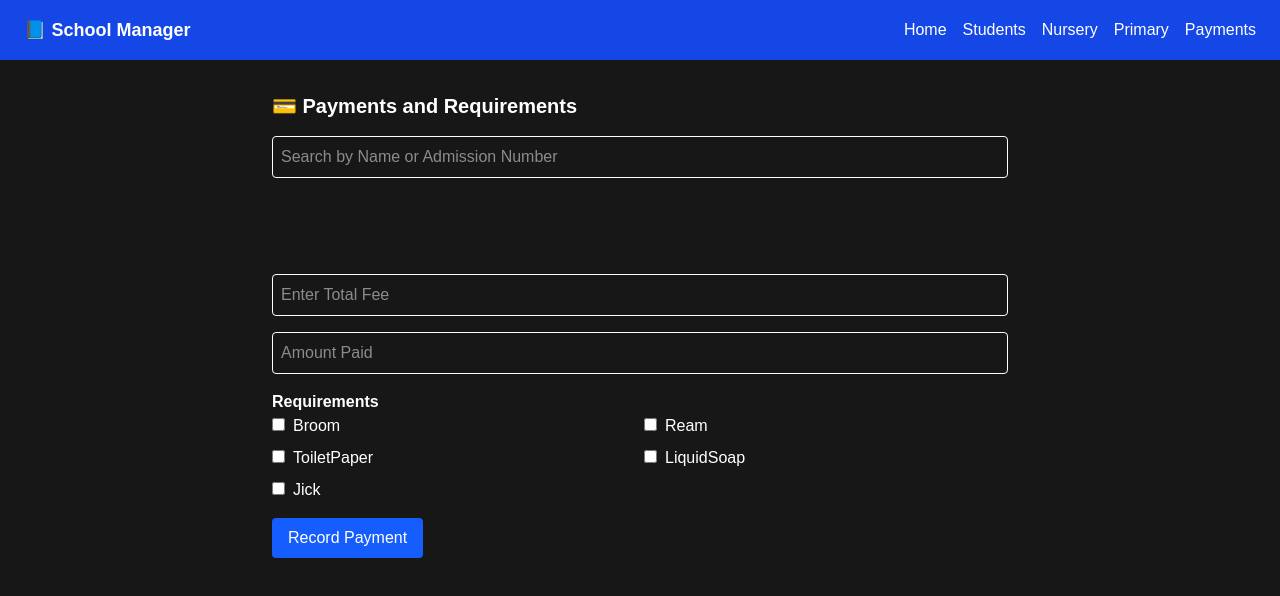
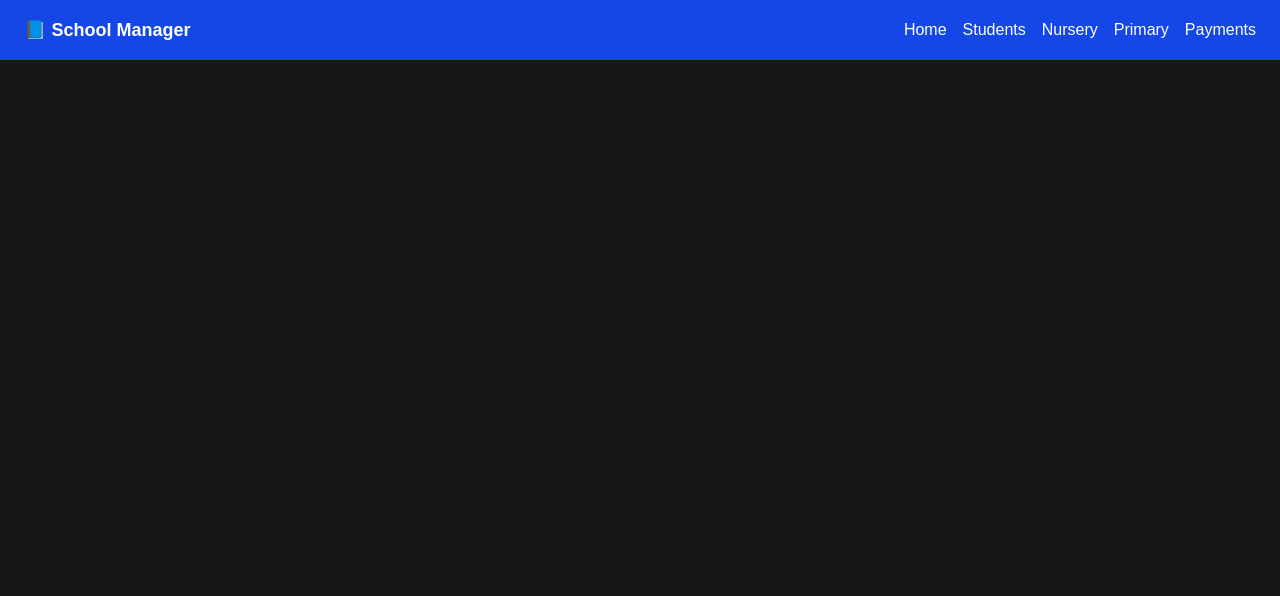
Before and after one commit to Ssuubi-Grace/KMNPS-School-Management-System, a Next.js app: page /payments in a window 1280 px wide. Shown: the top 596 px of the page. Built offline with nearby package versions, Linux system fonts and the light colour scheme.

Commit message:
minimal changes to allow deployment

```diff
--- a/app/classes/nursery/Baby/page.tsx
+++ b/app/classes/nursery/Baby/page.tsx
@@ -5,7 +5,7 @@ import { useParams } from 'next/navigation';
 export default function ClassStudentsPage() {
     const [students, setStudents] = useState([]);
     const params = useParams();
-    const className = decodeURIComponent(params.className);
+    const className = decodeURIComponent((params.className as string) || '');
 
     useEffect(() => {
         const data = localStorage.getItem('pupilData');
--- a/app/payments/page.tsx
+++ b/app/payments/page.tsx
@@ -1,265 +1,272 @@
 
-// //ALLOWS ME TO SET A TOTAL FEE
+// // //ALLOWS ME TO SET A TOTAL FEE
 'use client';
 import { useState, useEffect } from 'react';
 
 export default function PaymentsPage() {
-    const [students, setStudents] = useState([]);
-    const [selectedStudent, setSelectedStudent] = useState('');
-    const [amountPaid, setAmountPaid] = useState('');
-    const [totalFee, setTotalFee] = useState('');
-    const [requirements, setRequirements] = useState({
-        broom: false,
-        ream: false,
-        toiletPaper: false,
-        liquidSoap: false,
-        jick: false,
-    });
+  return (
+    <div className="text-center">
+    </div>
+  )
+}
 
-    useEffect(() => {
-        const saved = JSON.parse(localStorage.getItem('pupilData') || '[]');
-        setStudents(saved);
-    }, []);
+// export default function PaymentsPage() {
+//     const [students, setStudents] = useState([]);
+//     const [selectedStudent, setSelectedStudent] = useState('');
+//     const [amountPaid, setAmountPaid] = useState('');
+//     const [totalFee, setTotalFee] = useState('');
+//     const [requirements, setRequirements] = useState({
+//         broom: false,
+//         ream: false,
+//         toiletPaper: false,
+//         liquidSoap: false,
+//         jick: false,
+//     });
 
-    const filteredStudents = students.filter(
-        (student) =>
-            student.fullName.toLowerCase().includes(selectedStudent.toLowerCase()) ||
-            student.admissionNo.toLowerCase().includes(selectedStudent.toLowerCase())
-    );
+//     useEffect(() => {
+//         const saved = JSON.parse(localStorage.getItem('pupilData') || '[]');
+//         setStudents(saved);
+//     }, []);
 
-    const matchedStudent = students.find(
-        (s) =>
-            s.admissionNo.toLowerCase() === selectedStudent.toLowerCase() ||
-            s.fullName.toLowerCase() === selectedStudent.toLowerCase()
-    );
+//     const filteredStudents = students.filter(
+//         (student) =>
+//             student.fullName.toLowerCase().includes(selectedStudent.toLowerCase()) ||
+//             student.admissionNo.toLowerCase().includes(selectedStudent.toLowerCase())
+//     );
 
-    useEffect(() => {
-        if (matchedStudent) {
-            const allPayments = JSON.parse(localStorage.getItem('payments') || '[]');
-            const studentPayments = allPayments.filter(
-                (p: any) => p.admissionNo === matchedStudent.admissionNo
-            );
+//     const matchedStudent = students.find(
+//         (s) =>
+//             s.admissionNo.toLowerCase() === selectedStudent.toLowerCase() ||
+//             s.fullName.toLowerCase() === selectedStudent.toLowerCase()
+//     );
 
-            if (studentPayments.length > 0) {
-                const latest = studentPayments[studentPayments.length - 1];
-                setTotalFee(latest.totalFee?.toString() || '');
-            } else {
-                setTotalFee('');
-            }
-        }
-    }, [matchedStudent]);
+//     useEffect(() => {
+//         if (matchedStudent) {
+//             const allPayments = JSON.parse(localStorage.getItem('payments') || '[]');
+//             const studentPayments = allPayments.filter(
+//                 (p: any) => p.admissionNo === matchedStudent.admissionNo
+//             );
 
-    const handlePayment = () => {
-        if (!matchedStudent) {
-            alert('Please enter a valid student name or admission number');
-            return;
-        }
+//             if (studentPayments.length > 0) {
+//                 const latest = studentPayments[studentPayments.length - 1];
+//                 setTotalFee(latest.totalFee?.toString() || '');
+//             } else {
+//                 setTotalFee('');
+//             }
+//         }
+//     }, [matchedStudent]);
 
-        if (!totalFee || isNaN(parseInt(totalFee))) {
-            alert('Please enter a valid total fee');
-            return;
-        }
+//     const handlePayment = () => {
+//         if (!matchedStudent) {
+//             alert('Please enter a valid student name or admission number');
+//             return;
+//         }
 
-        if (!amountPaid || isNaN(parseInt(amountPaid))) {
-            alert('Please enter a valid amount paid');
-            return;
-        }
+//         if (!totalFee || isNaN(parseInt(totalFee))) {
+//             alert('Please enter a valid total fee');
+//             return;
+//         }
 
-        const existing = JSON.parse(localStorage.getItem('payments') || '[]');
+//         if (!amountPaid || isNaN(parseInt(amountPaid))) {
+//             alert('Please enter a valid amount paid');
+//             return;
+//         }
 
-        const newPayment = {
-            admissionNo: matchedStudent.admissionNo,
-            fullName: matchedStudent.fullName,
-            classGrade: matchedStudent.classGrade,
-            amountPaid: parseInt(amountPaid),
-            totalFee: parseInt(totalFee),
-            requirements,
-            date: new Date().toISOString(),
-        };
+//         const existing = JSON.parse(localStorage.getItem('payments') || '[]');
 
-        localStorage.setItem('payments', JSON.stringify([...existing, newPayment]));
-        alert('Payment recorded successfully!');
-        setAmountPaid('');
-        setRequirements({
-            broom: false,
-            ream: false,
-            toiletPaper: false,
-            liquidSoap: false,
-            jick: false,
-        });
-    };
+//         const newPayment = {
+//             admissionNo: matchedStudent.admissionNo,
+//             fullName: matchedStudent.fullName,
+//             classGrade: matchedStudent.classGrade,
+//             amountPaid: parseInt(amountPaid),
+//             totalFee: parseInt(totalFee),
+//             requirements,
+//             date: new Date().toISOString(),
+//         };
 
-    const getTotalPaid = () => {
-        const studentPayments = JSON.parse(localStorage.getItem('payments') || '[]');
-        return studentPayments
-            .filter((payment: any) => payment.admissionNo === matchedStudent?.admissionNo)
-            .reduce((sum: number, payment: any) => sum + payment.amountPaid, 0);
-    };
+//         localStorage.setItem('payments', JSON.stringify([...existing, newPayment]));
+//         alert('Payment recorded successfully!');
+//         setAmountPaid('');
+//         setRequirements({
+//             broom: false,
+//             ream: false,
+//             toiletPaper: false,
+//             liquidSoap: false,
+//             jick: false,
+//         });
+//     };
 
-    const getBalance = () => {
-        //return parseInt(totalFee || '0') - getTotalPaid();
-        return parseInt(totalFee) - getTotalPaid();
-    };
+//     const getTotalPaid = () => {
+//         const studentPayments = JSON.parse(localStorage.getItem('payments') || '[]');
+//         return studentPayments
+//             .filter((payment: any) => payment.admissionNo === matchedStudent?.admissionNo)
+//             .reduce((sum: number, payment: any) => sum + payment.amountPaid, 0);
+//     };
 
-    const paymentHistory = () => {
-        const studentPayments = JSON.parse(localStorage.getItem('payments') || '[]');
-        const filteredPayments = studentPayments.filter(
-            (payment: any) => payment.admissionNo === matchedStudent?.admissionNo
-        );
-        return filteredPayments.map((payment: any, index: number) => (
-            <tr key={index}>
-                <td>{new Date(payment.date).toLocaleString()}</td>
-                <td>{payment.amountPaid}</td>
-                <td>{Object.keys(payment.requirements).filter((key) => payment.requirements[key]).join(', ')}</td>
-            </tr>
-        ));
-    };
+//     const getBalance = () => {
+//         //return parseInt(totalFee || '0') - getTotalPaid();
+//         return parseInt(totalFee) - getTotalPaid();
+//     };
+
+//     const paymentHistory = () => {
+//         const studentPayments = JSON.parse(localStorage.getItem('payments') || '[]');
+//         const filteredPayments = studentPayments.filter(
+//             (payment: any) => payment.admissionNo === matchedStudent?.admissionNo
+//         );
+//         return filteredPayments.map((payment: any, index: number) => (
+//             <tr key={index}>
+//                 <td>{new Date(payment.date).toLocaleString()}</td>
+//                 <td>{payment.amountPaid}</td>
+//                 <td>{Object.keys(payment.requirements).filter((key) => payment.requirements[key]).join(', ')}</td>
+//             </tr>
+//         ));
+//     };
 
 
-    const hasMadePayment = matchedStudent &&
-        JSON.parse(localStorage.getItem('payments') || '[]')
-            .some((p) => p.admissionNo === matchedStudent.admissionNo);
+//     const hasMadePayment = matchedStudent &&
+//         JSON.parse(localStorage.getItem('payments') || '[]')
+//             .some((p) => p.admissionNo === matchedStudent.admissionNo);
 
 
-    return (
-        <div className="max-w-3xl mx-auto p-4">
-            <h1 className="text-xl font-bold mb-4">💳 Payments and Requirements</h1>
+//     return (
+//         <div className="max-w-3xl mx-auto p-4">
+//             <h1 className="text-xl font-bold mb-4">💳 Payments and Requirements</h1>
 
-            {/* Search with suggestions */}
+//             {/* Search with suggestions */}
 
-            <div className="relative mb-24">
-                <input
-                    type="text"
-                    placeholder="Search by Name or Admission Number"
-                    value={
-                        matchedStudent
-                            ? `${matchedStudent.fullName} (${matchedStudent.admissionNo})`
-                            : selectedStudent
-                    }
-                    // chged value from value={selectedStudent} to that
-                    onChange={(e) => setSelectedStudent(e.target.value)}
-                    className="input w-full p-2 border rounded"
-                />
-                {/* {selectedStudent && filteredStudents.length > 0 && (
-                    <ul className="absolute z-10 bg-white border border-gray-300 w-full mt-1 rounded shadow-md max-h-40 overflow-y-auto">
-                        {filteredStudents.map((student) => (
-                            <li
-                                key={student.admissionNo}
-                                onClick={() => setSelectedStudent(student.admissionNo)} //replaced .fullName with admissionNo
-                                className="px-4 py-2 hover:bg-blue-100 cursor-pointer"
-                            >
-                                {student.fullName} ({student.admissionNo})
-                            </li>
-                        ))}
-                    </ul>
-                )} */}
-                {selectedStudent && filteredStudents.length > 0 && (
-                    <ul className="absolute z-10 bg-white border border-gray-300 w-full mt-1 rounded shadow-md max-h-40 overflow-y-auto">
-                        {filteredStudents.map((student) => (
-                            <li
-                                key={student.admissionNo}
-                                onClick={() => setSelectedStudent(student.fullName)}
-                                className="px-4 py-2 hover:bg-blue-100 cursor-pointer"
-                            >
-                                {student.fullName} ({student.admissionNo})
-                            </li>
-                        ))}
-                    </ul>
-                )}
+//             <div className="relative mb-24">
+//                 <input
+//                     type="text"
+//                     placeholder="Search by Name or Admission Number"
+//                     value={
+//                         matchedStudent
+//                             ? `${matchedStudent.fullName} (${matchedStudent.admissionNo})`
+//                             : selectedStudent
+//                     }
+//                     // chged value from value={selectedStudent} to that
+//                     onChange={(e) => setSelectedStudent(e.target.value)}
+//                     className="input w-full p-2 border rounded"
+//                 />
+//                 {/* {selectedStudent && filteredStudents.length > 0 && (
+//                     <ul className="absolute z-10 bg-white border border-gray-300 w-full mt-1 rounded shadow-md max-h-40 overflow-y-auto">
+//                         {filteredStudents.map((student) => (
+//                             <li
+//                                 key={student.admissionNo}
+//                                 onClick={() => setSelectedStudent(student.admissionNo)} //replaced .fullName with admissionNo
+//                                 className="px-4 py-2 hover:bg-blue-100 cursor-pointer"
+//                             >
+//                                 {student.fullName} ({student.admissionNo})
+//                             </li>
+//                         ))}
+//                     </ul>
+//                 )} */}
+//                 {selectedStudent && filteredStudents.length > 0 && (
+//                     <ul className="absolute z-10 bg-white border border-gray-300 w-full mt-1 rounded shadow-md max-h-40 overflow-y-auto">
+//                         {filteredStudents.map((student) => (
+//                             <li
+//                                 key={student.admissionNo}
+//                                 onClick={() => setSelectedStudent(student.fullName)}
+//                                 className="px-4 py-2 hover:bg-blue-100 cursor-pointer"
+//                             >
+//                                 {student.fullName} ({student.admissionNo})
+//                             </li>
+//                         ))}
+//                     </ul>
+//                 )}
 
 
-            </div>
+//             </div>
 
-            {matchedStudent && (
-                <div className="mb-4">
-                    <h2 className="font-semibold">Student Details</h2>
-                    <p>Name: {matchedStudent.fullName}</p>
-                    <p>Class: {matchedStudent.classGrade}</p>
-                    <p>Total Fees: UGX {totalFee || 'Not Set'}</p>
-                    <p>Total Paid: UGX {getTotalPaid()}</p>
-                    <p>Balance: UGX {getBalance()}</p>
-                </div>
-            )}
+//             {matchedStudent && (
+//                 <div className="mb-4">
+//                     <h2 className="font-semibold">Student Details</h2>
+//                     <p>Name: {matchedStudent.fullName}</p>
+//                     <p>Class: {matchedStudent.classGrade}</p>
+//                     <p>Total Fees: UGX {totalFee || 'Not Set'}</p>
+//                     <p>Total Paid: UGX {getTotalPaid()}</p>
+//                     <p>Balance: UGX {getBalance()}</p>
+//                 </div>
+//             )}
 
 
-            {/* Total Fee Input (Editable only on first payment) */}
-            <input
-                type="number"
-                placeholder="Enter Total Fee"
-                value={totalFee}
-                onChange={(e) => setTotalFee(e.target.value)}
-                className="input w-full mb-4 p-2 border rounded"
-                disabled={hasMadePayment}
-            />
+//             {/* Total Fee Input (Editable only on first payment) */}
+//             <input
+//                 type="number"
+//                 placeholder="Enter Total Fee"
+//                 value={totalFee}
+//                 onChange={(e) => setTotalFee(e.target.value)}
+//                 className="input w-full mb-4 p-2 border rounded"
+//                 disabled={hasMadePayment}
+//             />
 
-            {hasMadePayment && (
-                <p className="text-sm text-gray-500 mt-1 italic mb-4">
-                    Already set Total fees for this pupil.
-                </p>
-            )}
+//             {hasMadePayment && (
+//                 <p className="text-sm text-gray-500 mt-1 italic mb-4">
+//                     Already set Total fees for this pupil.
+//                 </p>
+//             )}
 
-            {/* Total Fee Input
-            <input
-                type="number"
-                placeholder="Enter Total Fee"
-                value={totalFee}
-                onChange={(e) => setTotalFee(e.target.value)}
-                className="input w-full mb-4 p-2 border rounded"
-            /> */}
+//             {/* Total Fee Input
+//             <input
+//                 type="number"
+//                 placeholder="Enter Total Fee"
+//                 value={totalFee}
+//                 onChange={(e) => setTotalFee(e.target.value)}
+//                 className="input w-full mb-4 p-2 border rounded"
+//             /> */}
 
-            {/* Amount Paid Input */}
-            <input
-                type="number"
-                placeholder="Amount Paid"
-                value={amountPaid}
-                onChange={(e) => setAmountPaid(e.target.value)}
-                className="input w-full mb-4 p-2 border rounded"
-            />
+//             {/* Amount Paid Input */}
+//             <input
+//                 type="number"
+//                 placeholder="Amount Paid"
+//                 value={amountPaid}
+//                 onChange={(e) => setAmountPaid(e.target.value)}
+//                 className="input w-full mb-4 p-2 border rounded"
+//             />
 
-            {/* Requirements */}
-            <h2 className="font-semibold">Requirements</h2>
-            <div className="grid grid-cols-2 gap-2 mb-4">
-                {Object.keys(requirements).map((item) => (
-                    <label key={item} className="capitalize">
-                        <input
-                            type="checkbox"
-                            checked={requirements[item]}
-                            onChange={() =>
-                                setRequirements((prev) => ({
-                                    ...prev,
-                                    [item]: !prev[item],
-                                }))
-                            }
-                            className="mr-2"
-                        />
-                        {item}
-                    </label>
-                ))}
-            </div>
+//             {/* Requirements */}
+//             <h2 className="font-semibold">Requirements</h2>
+//             <div className="grid grid-cols-2 gap-2 mb-4">
+//                 {Object.keys(requirements).map((item) => (
+//                     <label key={item} className="capitalize">
+//                         <input
+//                             type="checkbox"
+//                             checked={requirements[item]}
+//                             onChange={() =>
+//                                 setRequirements((prev) => ({
+//                                     ...prev,
+//                                     [item]: !prev[item],
+//                                 }))
+//                             }
+//                             className="mr-2"
+//                         />
+//                         {item}
+//                     </label>
+//                 ))}
+//             </div>
 
-            <button
-                onClick={handlePayment}
-                className="bg-blue-600 text-white px-4 py-2 rounded"
-            >
-                Record Payment
-            </button>
+//             <button
+//                 onClick={handlePayment}
+//                 className="bg-blue-600 text-white px-4 py-2 rounded"
+//             >
+//                 Record Payment
+//             </button>
 
-            {/* Payment History Table */}
-            {matchedStudent && (
-                <div className="mt-6">
-                    <h3 className="font-semibold mb-2">Payment History</h3>
-                    <table className="table-auto w-full border">
-                        <thead>
-                            <tr className="bg-gray-200">
-                                <th className="border px-2 py-1">Date</th>
-                                <th className="border px-2 py-1">Amount Paid</th>
-                                <th className="border px-2 py-1">Requirements</th>
-                            </tr>
-                        </thead>
-                        <tbody>{paymentHistory()}</tbody>
-                    </table>
-                </div>
-            )}
-        </div>
-    );
-}
+//             {/* Payment History Table */}
+//             {matchedStudent && (
+//                 <div className="mt-6">
+//                     <h3 className="font-semibold mb-2">Payment History</h3>
+//                     <table className="table-auto w-full border">
+//                         <thead>
+//                             <tr className="bg-gray-200">
+//                                 <th className="border px-2 py-1">Date</th>
+//                                 <th className="border px-2 py-1">Amount Paid</th>
+//                                 <th className="border px-2 py-1">Requirements</th>
+//                             </tr>
+//                         </thead>
+//                         <tbody>{paymentHistory()}</tbody>
+//                     </table>
+//                 </div>
+//             )}
+//         </div>
+//     );
+// }
```
